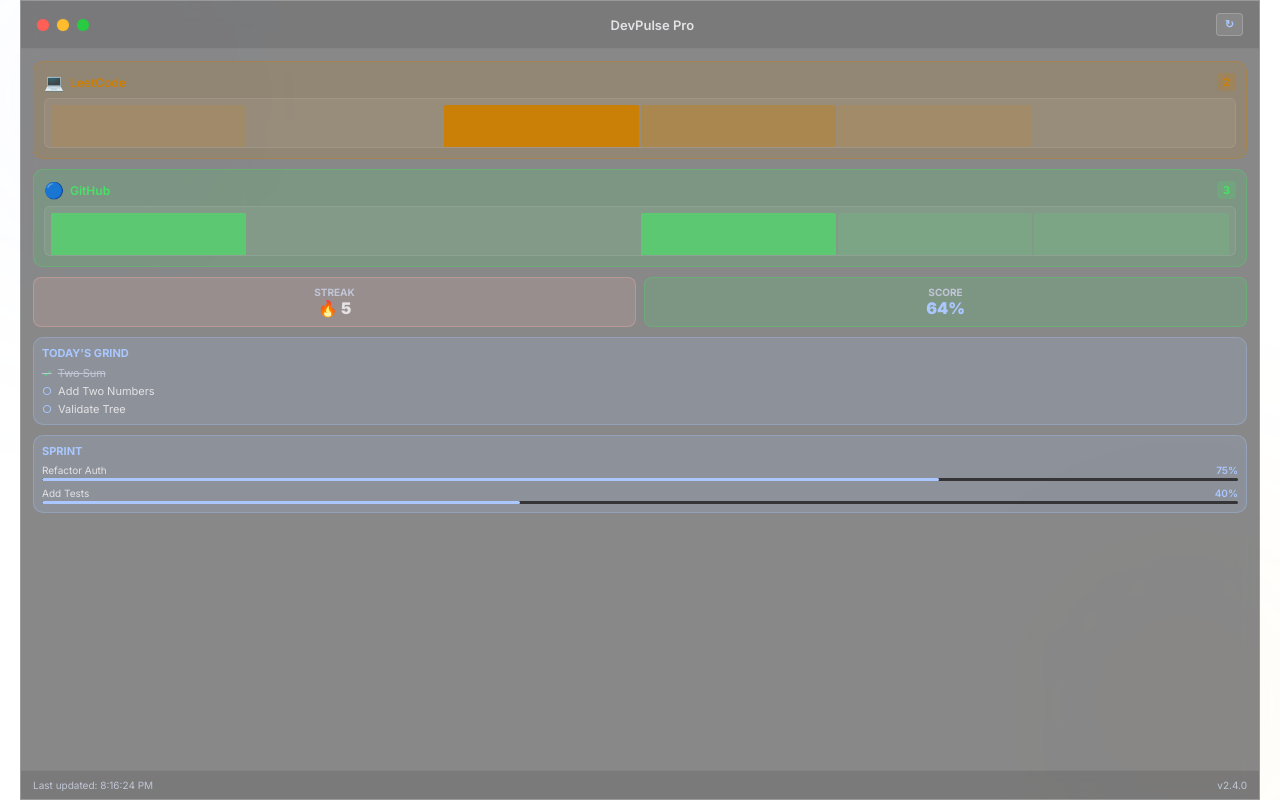
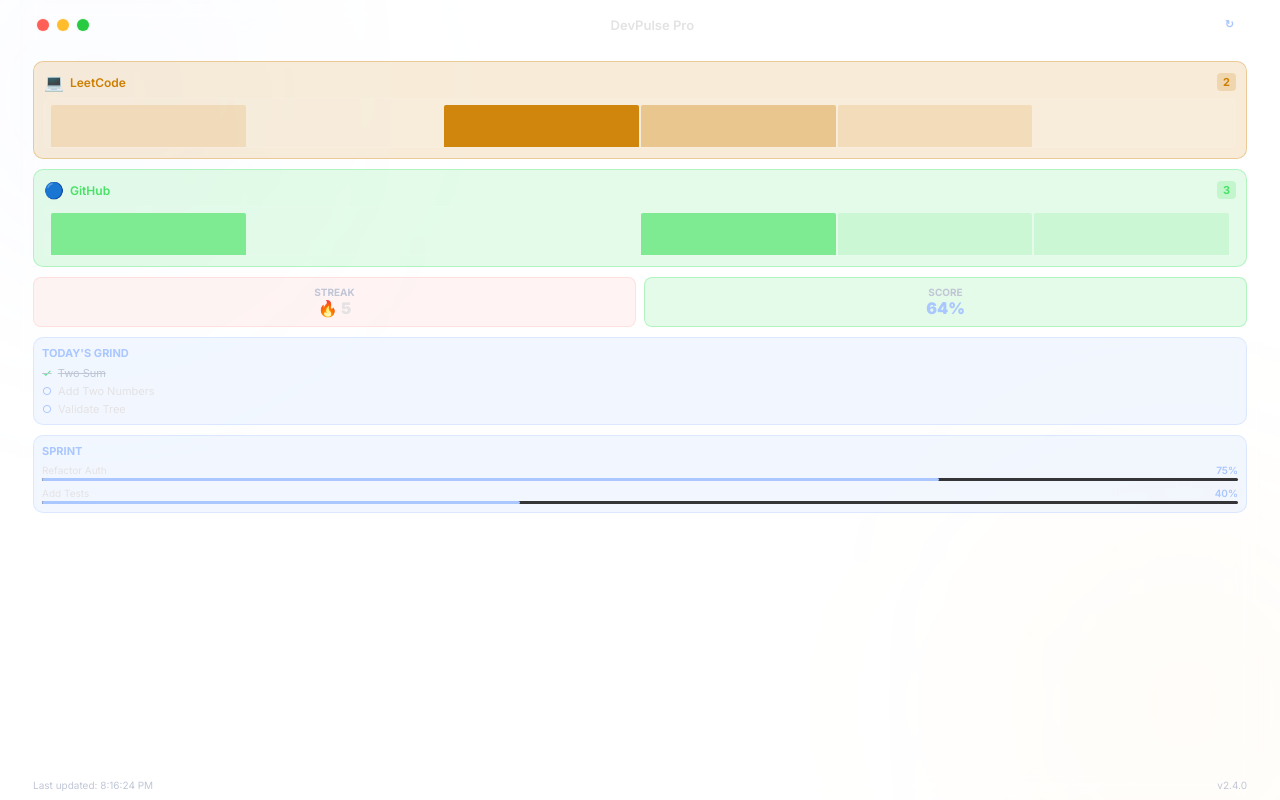
Before and after one commit to Snide34/git-buddy, a React (Vite) app: page / in a window 1280 px wide. Built offline with nearby package versions, Linux system fonts and the light colour scheme.

Commit message:
feat: make background completely transparent for glassmorphism effect

```diff
--- a/src/App.jsx
+++ b/src/App.jsx
@@ -316,7 +316,7 @@ function App() {
         <div style={{
           width: '100%',
           height: '100%',
-          background: 'rgba(19, 19, 21, 0.50)',
+          background: 'rgba(19, 19, 21, 0)',
           backdropFilter: 'blur(10px)',
           border: '1px solid rgba(255, 255, 255, 0.15)',
           borderRadius: '0px',
@@ -332,7 +332,7 @@ function App() {
             alignItems: 'center',
             justifyContent: 'space-between',
             padding: '12px 16px',
-            background: 'rgba(0, 0, 0, 0.1)',
+            background: 'rgba(0, 0, 0, 0)',
             borderBottom: '1px solid rgba(255, 255, 255, 0.08)',
             cursor: 'grab'
           }}>
@@ -632,7 +632,7 @@ function App() {
           {/* Widget Footer */}
           <div style={{
             padding: '8px 12px',
-            background: 'rgba(0, 0, 0, 0.1)',
+            background: 'rgba(0, 0, 0, 0)',
             borderTop: '1px solid rgba(255, 255, 255, 0.08)',
             display: 'flex',
             justifyContent: 'space-between',
```
